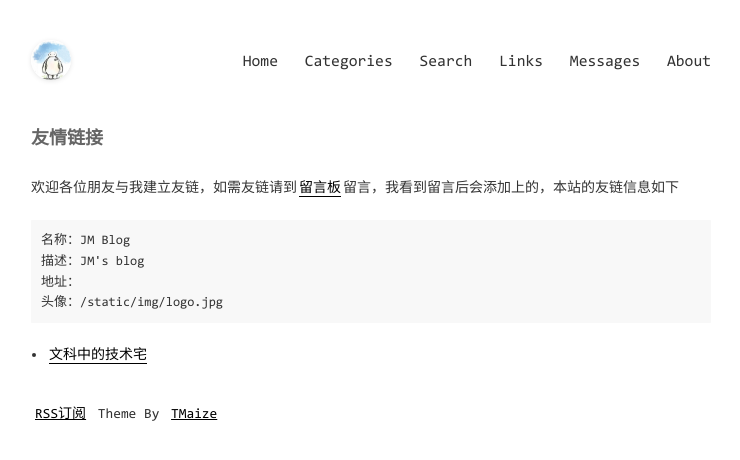
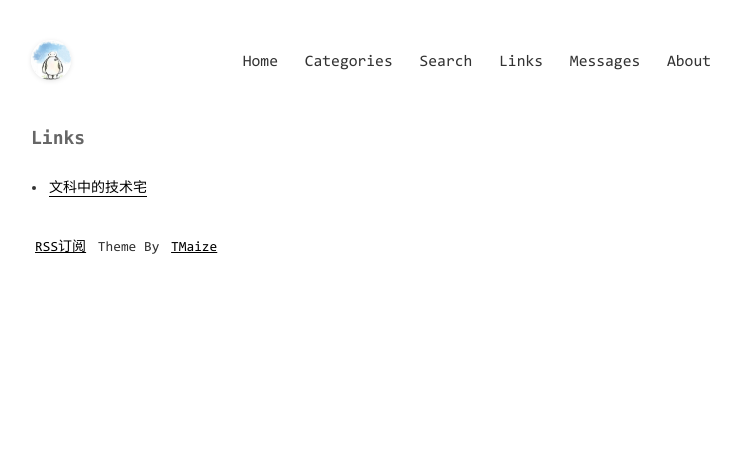
Before and after one commit to Jieqianyu/Jieqianyu.github.io, a Jekyll site: the page built from pages/links.md, in a window 1280 px wide. Shown: the top 460 px of the page, without its empty margins (269-1009 px from the left). Built offline with Jekyll 4.4.1, drawn with Linux system fonts in a browser that asks for light colours; comment, search, counter and statistics services are not loaded.

Commit message:
Update links.md

````diff
--- a/pages/links.md
+++ b/pages/links.md
@@ -1,16 +1,7 @@
 ---
 layout: mypost
-title: 友情链接
+title: Links
 ---
-
-欢迎各位朋友与我建立友链，如需友链请到[留言板](chat.html)留言，我看到留言后会添加上的，本站的友链信息如下
-
-```
-名称：{{ site.title }}
-描述：{{ site.description }}
-地址：{{ site.domainUrl }}{{ site.baseurl }}
-头像：{{ site.domainUrl }}{{ site.baseurl }}/static/img/logo.jpg
-```
 
 <ul>
   {%- for link in site.links %}
````
